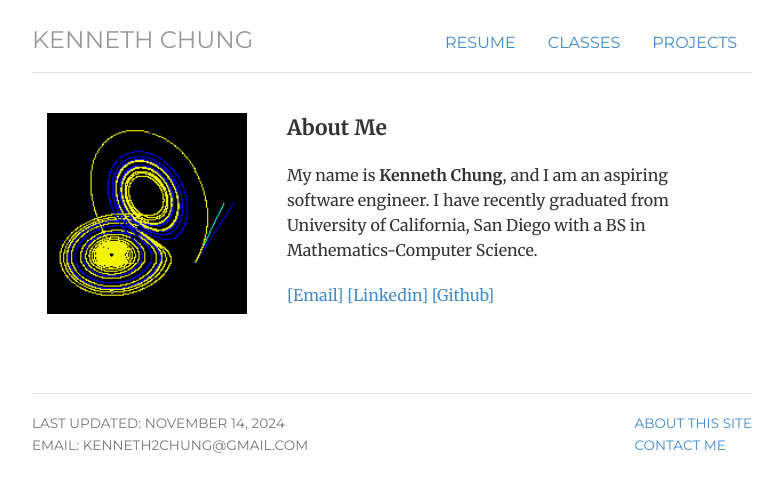
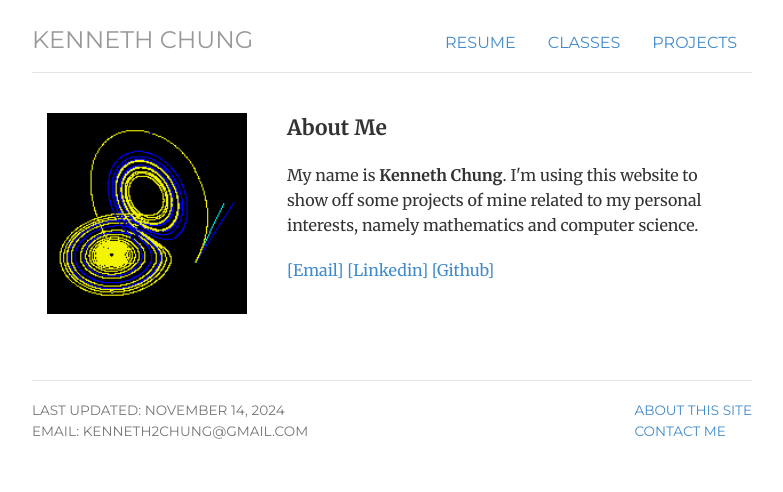
Before and after one commit to kenneth2chung/kenneth2chung.github.io, a Jekyll site: the page built from index.html, in a window 1280 px wide. Shown: the top 492 px of the page, without its empty margins (248-1031 px from the left). Built offline with Jekyll 4.4.1, drawn with Linux system fonts in a browser that asks for light colours.

Commit message:
edited website message

```diff
--- a/index.html
+++ b/index.html
@@ -23,7 +23,7 @@ description: Kenneth Chung, Aspiring Software Engineer
 	</div>
 	<div class="col-sm-8">
 	<p class="lead"><b>About Me</b></p>
-	<p> My name is <b>Kenneth Chung</b>, and I am an aspiring software engineer. I have recently graduated from University of California, San Diego with a BS in Mathematics-Computer Science.
+	<p> My name is <b>Kenneth Chung</b>. I'm using this website to show off some projects of mine related to my personal interests, namely mathematics and computer science.
 
 	<!--
 	<p> My current and past work includes: </p>
```
